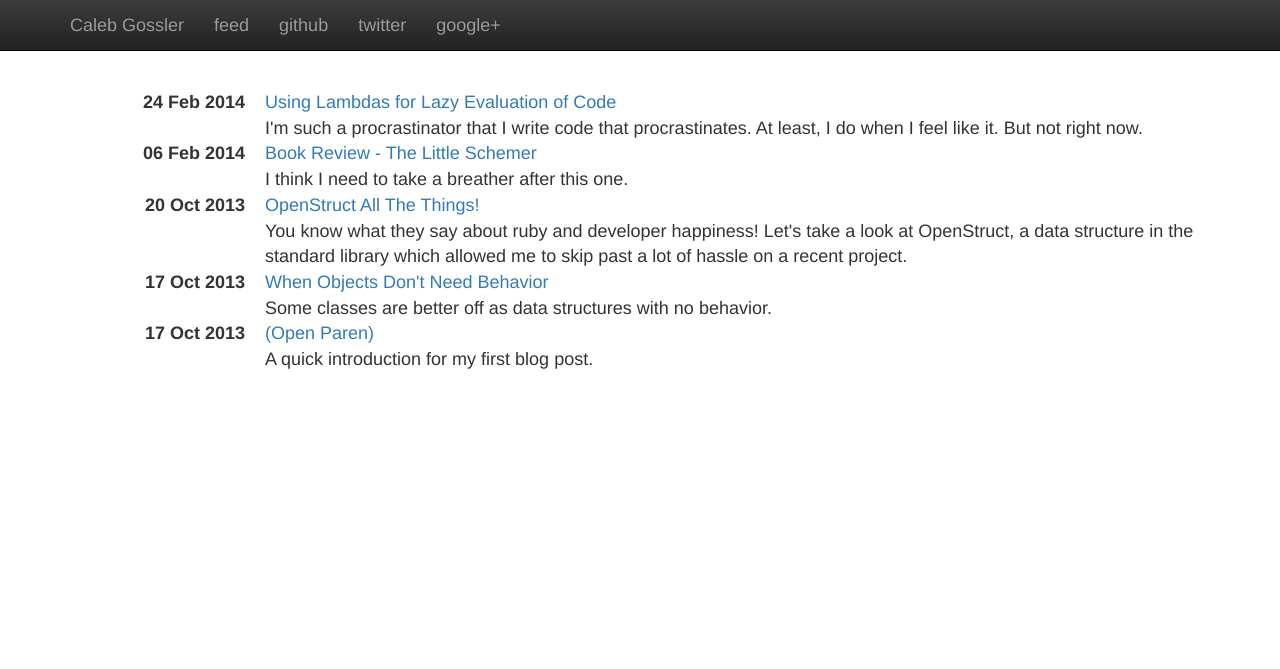
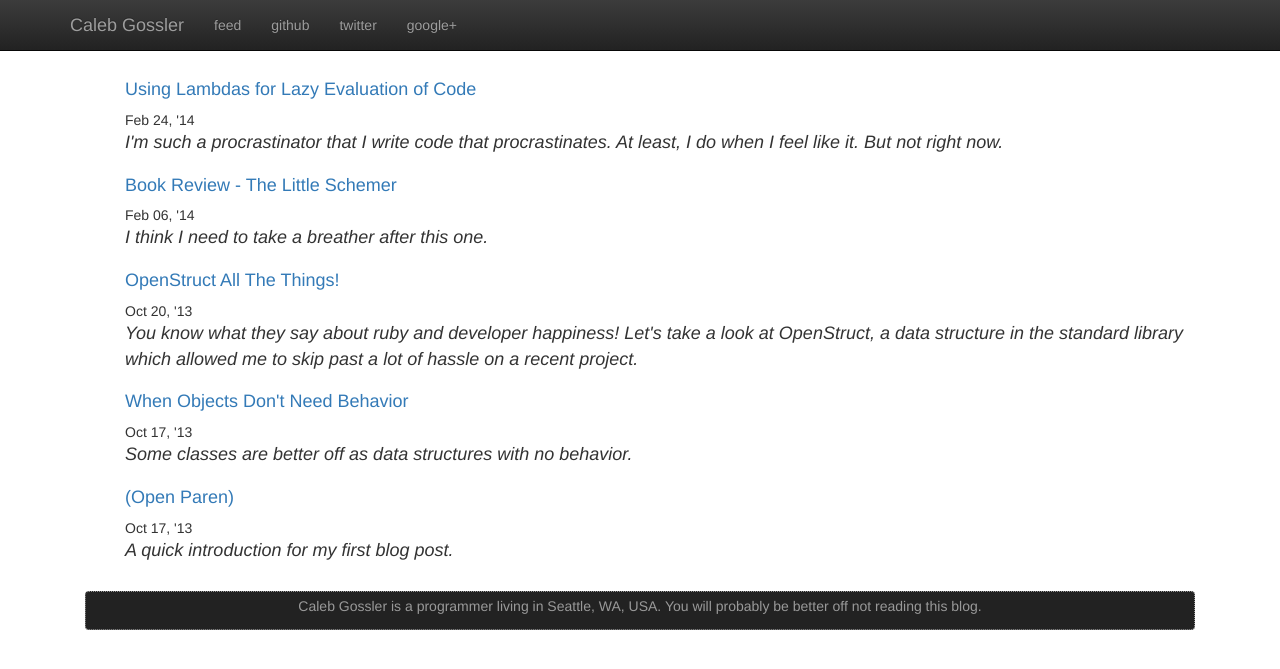
Before and after one commit to itscaleb/itscaleb.github.io, a Jekyll site: the page built from index.html, in a window 1280 px wide. Shown: the top 669 px of the page. Built offline with Jekyll 4.4.1, drawn with Linux system fonts in a browser that asks for light colours; nearby versions of some CDN libraries; Markdown is read by kramdown in place of the engine named in the settings.

Commit message:
trying to schema.org everything

```diff
--- a/_layouts/default.html
+++ b/_layouts/default.html
@@ -5,8 +5,9 @@
 	<meta http-equiv="X-UA-Compatible" content="IE=edge,chrome=1">
 	<meta name="description" content="{{ page.description }}">
 	<meta name="keywords" content="{{ page.tags | join: ' ' }}">
+	<meta name="viewport" content="width=device-width, initial-scale=1.0">
+	<meta name="title" content="{{ page.title }}">
 	<title>{{ page.title }}</title>
-	<meta name="viewport" content="width=device-width, initial-scale=1.0">
 
 	<!-- syntax highlighting CSS -->
 	<link rel="stylesheet" href="/css/syntax.css">
@@ -41,14 +42,14 @@
 					<span class="icon-bar"></span>
 					<span class="icon-bar"></span>
 				</button>
-				<a class="navbar-brand" href="http://www.calebgossler.com">Caleb Gossler</a>
+				<h1><a class="navbar-brand" href="/">Caleb Gossler</a></h1>
 			</div>
 			<div class="collapse navbar-collapse">
 				<ul class="nav navbar-nav">
 					<li><a class="extra" href="/feed.xml">feed</a></li>
-					<li><a href="http://www.github.com/itscaleb">github</a></li>
-					<li><a href="https://twitter.com/itscaleb">twitter</a></li>
-					<li><a href="https://plus.google.com/107298575558919990581?rel=author">google+</a></li>
+					<li><a rel="me" href="http://www.github.com/itscaleb">github</a></li>
+					<li><a rel="me" href="https://twitter.com/itscaleb">twitter</a></li>
+					<li><a rel="me" href="https://plus.google.com/107298575558919990581?rel=author">google+</a></li>
 				</ul>
 			</div><!--/.nav-collapse -->
 		</div>
--- a/css/main.css
+++ b/css/main.css
@@ -1,7 +1,51 @@
-body {
+div.post {
   padding-top: 50px;
+}
+div.post img {
+  float: right;
+  padding: 1em 1em 1em 1em;
+}
+div.intro {
+  border-bottom-style: dotted;
+  border-width: thin;
+  padding-bottom: 10px;
+  margin-bottom: 10px;
+}
+ul.tags {
+  padding: 0;
+}
+ul.tags li {
+  list-style-type: none;
+  display: inline;
+  background-color: #f9f2f4;
+  padding: .25em .25em .25em .25em;
+  color: #c7254e;
+  border-radius: 4px;
+}
+p[itemprop="description"] {
+  font-style: italic;
+  font-size: large;
+}
+div[itemprop="author"] {
+  color: #999;
+  padding: .25em .25em .25em .25em;
+  background-color: #222;
+  border-style: dotted;
+  border-width: thin;
+  border-radius: 4px;
+  text-align: center;
+  margin-top: 2em;
+}
+h1 {
+  margin: 0px;
+  padding: 0px;
+}
+h2 {
   font-size: large;
 }
 .site {
-  padding: 40px 15px;
+  padding: 60px 15px;
 }
+ol.posts {
+  list-style-type: none;
+}
--- a/index.html
+++ b/index.html
@@ -1,16 +1,23 @@
 ---
 layout: default
 title: Caleb Gossler
-description: The personal blog of Caleb Gossler, software developer extraordinaire (not really).
+description: Caleb Gossler is a programmer currently living in Seattle, WA.
 tags: software development programming code caleb gossler
 ---
-
-<div>
+<div itemscope itemtype="http://schema.org/Blog" class="blog">
+	<meta itemprop="description" content="{{ page.description }}">
+	<ol class="posts">
 	{% for post in site.posts %}
-	<dl class="dl-horizontal">
-		<dt>{{ post.date | date_to_string }}</dt>
-		<dd><a href="{{ post.url }}">{{ post.title }}</a></dd>
-		<dd>{{ post.description }}</dd>
-    {% endfor %}
-	</dl>
+		<li>
+		<div itemprop="blogPost" itemscope itemtype="http://schema.org/BlogPosting">
+			<h2 itemprop="headline"><a href="{{ post.url }}">{{ post.title }}</a></h2>
+			<span><time itemprop="datePublished" datetime="{{ post.date | date: "%Y-%m-%d"}}">{{ post.date | date: "%b %d, '%y" }}</span>
+			<p itemprop="description">{{ post.description }}</p>
+		</div>
+		</li>
+	{% endfor %}
+	</ol>
+	<div itemprop="author" itemscope itemtype="http://schema.org/Person">
+		<p><span itemprop="givenName">Caleb</span> <span itemprop="familyName">Gossler</span> is a <span itemProp="jobTitle">programmer</span> living in <span itemprop="homeLocation" itemscope itemtype="http://schema.org/Address"><span itemprop="addressLocality">Seattle</span>, <span itemprop="addressRegion">WA</span>, <span itemprop="addressCountry">USA</span></span>. You will probably be better off not reading this blog.</p>
+	</div>
 </div>
```
Also changed, not shown: _layouts/post.html (+20 -5 lines).
